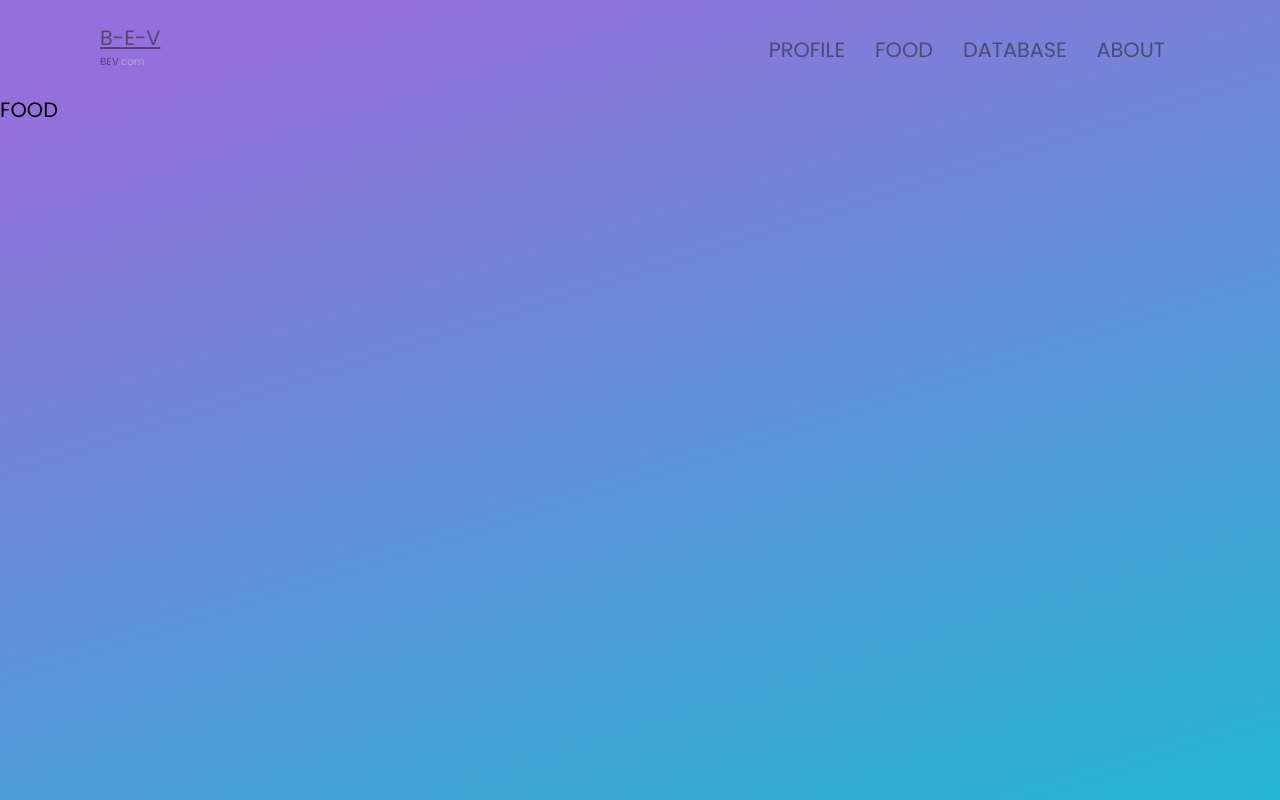
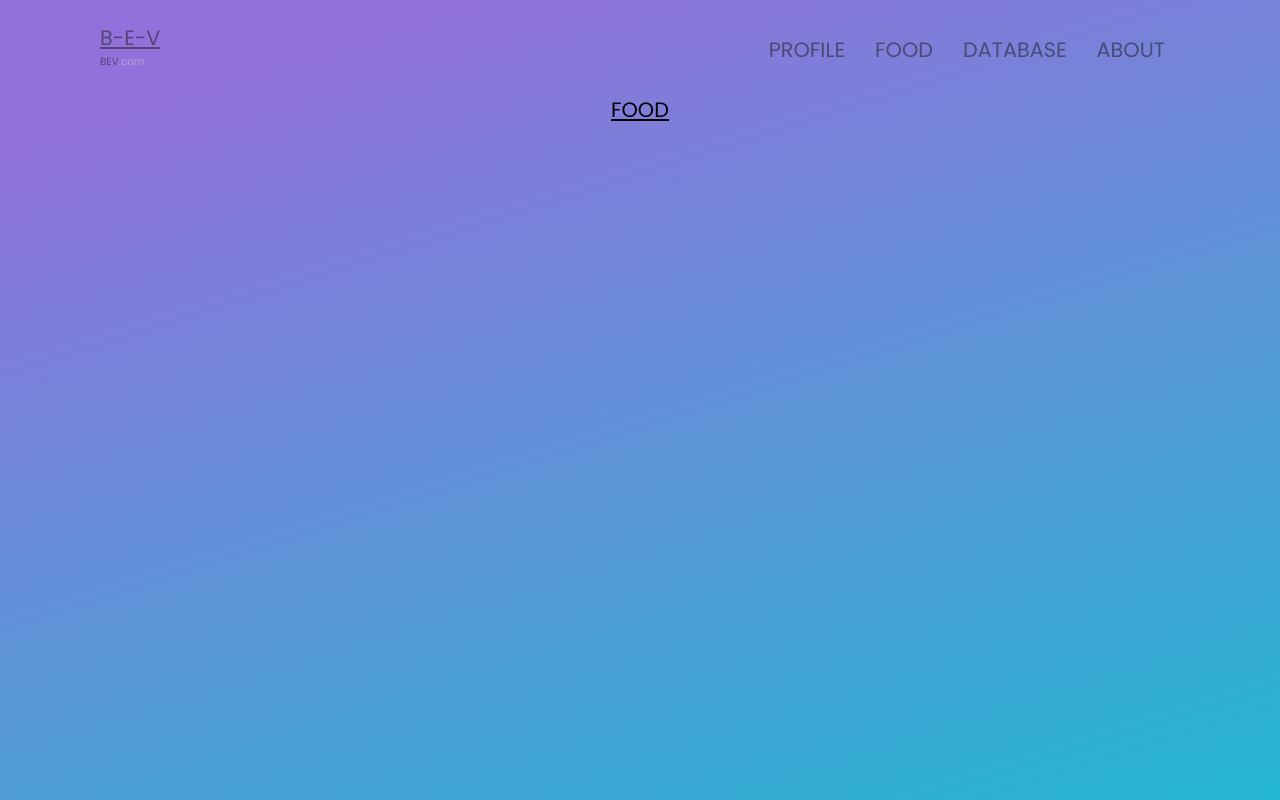
Before and after one commit to AD757/fe19tp2_lemon, a React (Create React App) app: page /food in a window 1280 px wide. Built offline with nearby package versions, Linux system fonts and the light colour scheme.

Commit message:
Update food.js

```diff
--- a/src/pages/food.js
+++ b/src/pages/food.js
@@ -4,7 +4,7 @@ export default class food extends Component {
     render() {
         return (
             <div>
-                FOOD
+                <p>FOOD</p>
             </div>
         )
     }
```
